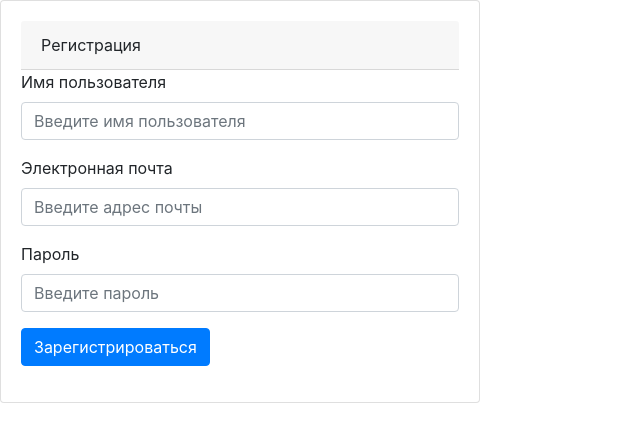
After one commit to eplepakke/Forum, a Flask app: page /register in a window 1280 px wide. The commit adds this page. Shown: the top 442 px of the page, without its empty margins (0-640 px from the left). Run offline with Flask 2, Linux system fonts and the light colour scheme; some libraries are stand-ins or nearby versions.

Commit message:
Create rigister form and add user into the database
Создали форму для регистрации и добавление пользователей в базу данных. Пароли приходят в базу данных в хэшированном виде.

```diff
--- a/main.py
+++ b/main.py
@@ -1,5 +1,7 @@
-from flask import Flask, render_template
+from flask import Flask, render_template, request
 from data import db_session
+from data.news import News
+from data.users import User
 
 app = Flask(__name__)
 app.config['SECRET_KEY'] = 'yandexlyceum_secret_key'
@@ -8,7 +10,24 @@ app.config['SECRET_KEY'] = 'yandexlyceum_secret_key'
 @app.route('/')
 @app.route('/index')
 def home_page():
-    return render_template('Home_Page.html')
+    session = db_session.create_session()
+    news = session.query(News)
+    return render_template('Home_Page.html', news=news)
+
+
+@app.route('/register', methods=['POST', 'GET'])
+def register():
+    if request.method == 'GET':
+        return render_template('register.html')
+    elif request.method == 'POST':
+        user = User(
+            name=request.form['name'],
+            email=request.form['email'])
+        user.set_password(request.form['password'])
+        session = db_session.create_session()
+        session.add(user)
+        session.commit()
+        return "<a class='link' href='index'>Назад на главную</a>"
 
 
 def main():
--- /dev/null
+++ b/templates/register.html
@@ -0,0 +1,36 @@
+<!DOCTYPE html> <!-- Объявление формата документа -->
+<html lang="en">
+<head> <!-- Техническая информация о документе -->
+    <meta charset="UTF-8"> <!-- Определяем кодировку символов документа -->
+    <title>Forum</title> <!-- Задаем заголовок документа -->
+    <link rel="icon" type="image/png" sizes="32x32" href="/static/img/favicon-32x32.png">
+    <link rel="icon" type="image/png" sizes="16x16" href="/static/img/favicon-16x16.png">
+    <link rel="stylesheet" href="https://stackpath.bootstrapcdn.com/bootstrap/4.4.1/css/bootstrap.min.css"
+          integrity="sha384-Vkoo8x4CGsO3+Hhxv8T/Q5PaXtkKtu6ug5TOeNV6gBiFeWPGFN9MuhOf23Q9Ifjh" crossorigin="anonymous">
+</head>
+<body> <!-- Основная часть документа -->
+<div class="card" style="width: 30rem;">
+    <div class="card-body">
+        <div class="card-header">Регистрация</div>
+        <form class="login_form" method="post">
+            <div class="form-group">
+                <label for="name">Имя пользователя</label>
+                <input type="text" class="form-control" id="name" placeholder="Введите имя пользователя" name="name">
+            </div>
+            <div class="form-group">
+                <label for="email">Электронная почта</label>
+                <input type="email" class="form-control" id="email" aria-describedby="emailHelp"
+                       placeholder="Введите адрес почты" name="email">
+            </div>
+            <div class="form-group">
+                <label for="password">Пароль</label>
+                <input type="password" class="form-control" id="password" placeholder="Введите пароль" name="password">
+            </div>
+            <div class="form-group">
+                <button type="submit" class="btn btn-primary">Зарегистрироваться</button>
+            </div>
+        </form>
+    </div>
+</div>
+</body>
+</html>
```
Also changed, not shown: data/users.py (+7 -0 lines), templates/Home_Page.html (+5 -3 lines), data/__all_models.py (line endings or trailing spaces).
